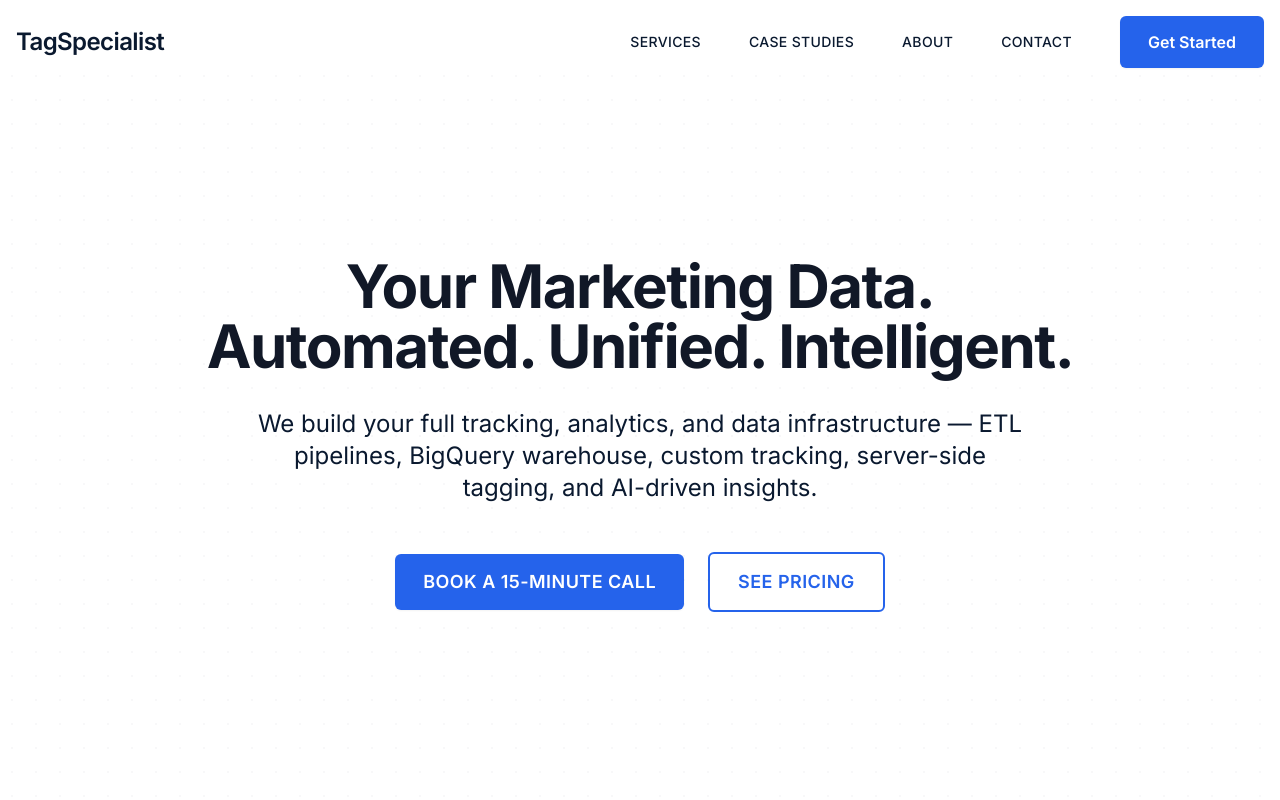
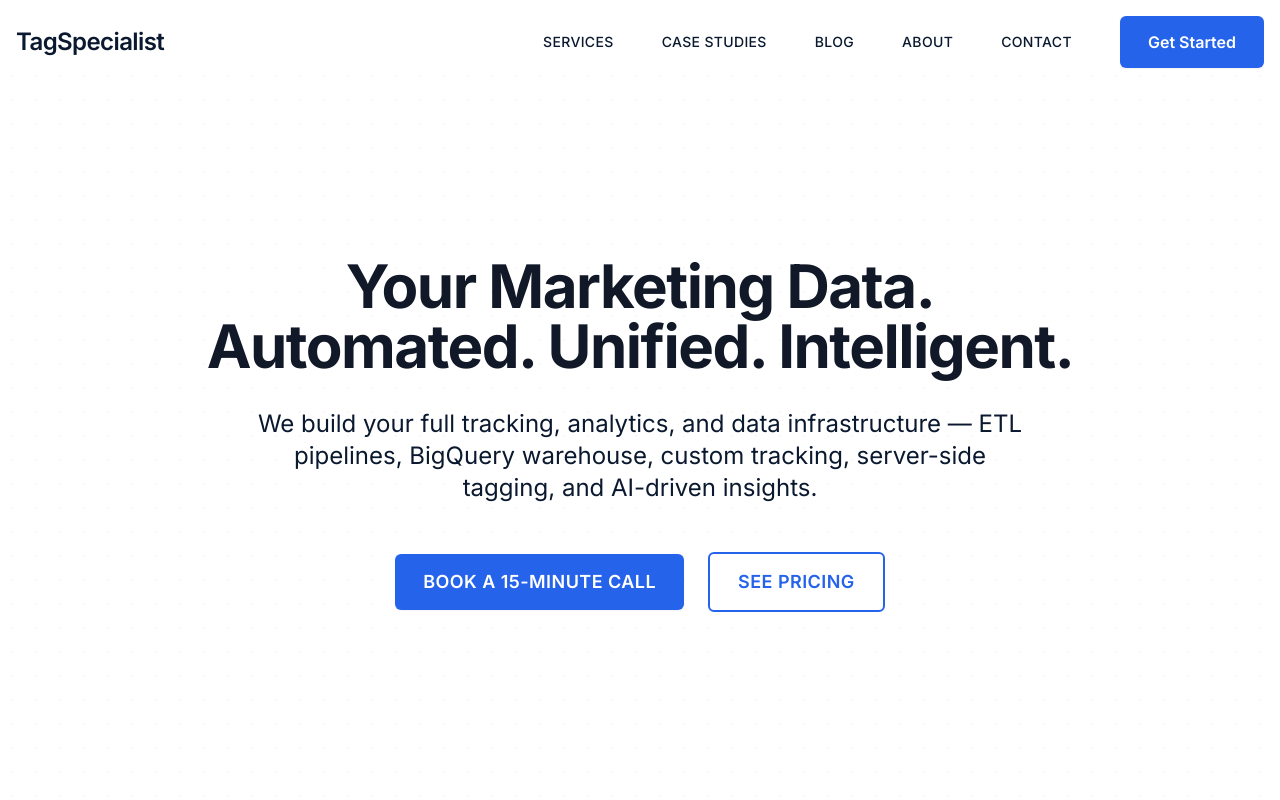
Before and after one commit to aman16tanwar/tagspecialist, a React (Create React App) app: page / in a window 1280 px wide. Shown: the top 800 px of the page. Built offline with nearby package versions, Linux system fonts and the light colour scheme.

Commit message:
feat: add blog link to navigation menu and footer

```diff
--- a/src/components/layout/Footer.js
+++ b/src/components/layout/Footer.js
@@ -87,6 +87,11 @@ const Footer = () => {
             <h4 className="text-lg font-semibold text-navy-900 mb-4">Legal & Compliance</h4>
             <ul className="space-y-2">
               <li>
+                <Link to="/blogs" className="text-gray-600 hover:text-brand-accent transition-colors text-sm">
+                  Blog
+                </Link>
+              </li>
+              <li>
                 <Link to="/privacy-policy" className="text-gray-600 hover:text-brand-accent transition-colors text-sm flex items-center">
                   <HiLockClosed className="w-3 h-3 mr-1" />
                   Privacy Policy
--- a/src/components/layout/Navbar.js
+++ b/src/components/layout/Navbar.js
@@ -55,6 +55,7 @@ const Navbar = () => {
   const menuItems = [
     { name: 'Services', route: '/services' },
     { name: 'Case Studies', route: '/case-studies' },
+    { name: 'Blog', route: '/blogs' }, // Added Blog link
     { name: 'About', route: '/about' },
     { name: 'Contact', id: 'contact' }
   ];
```
